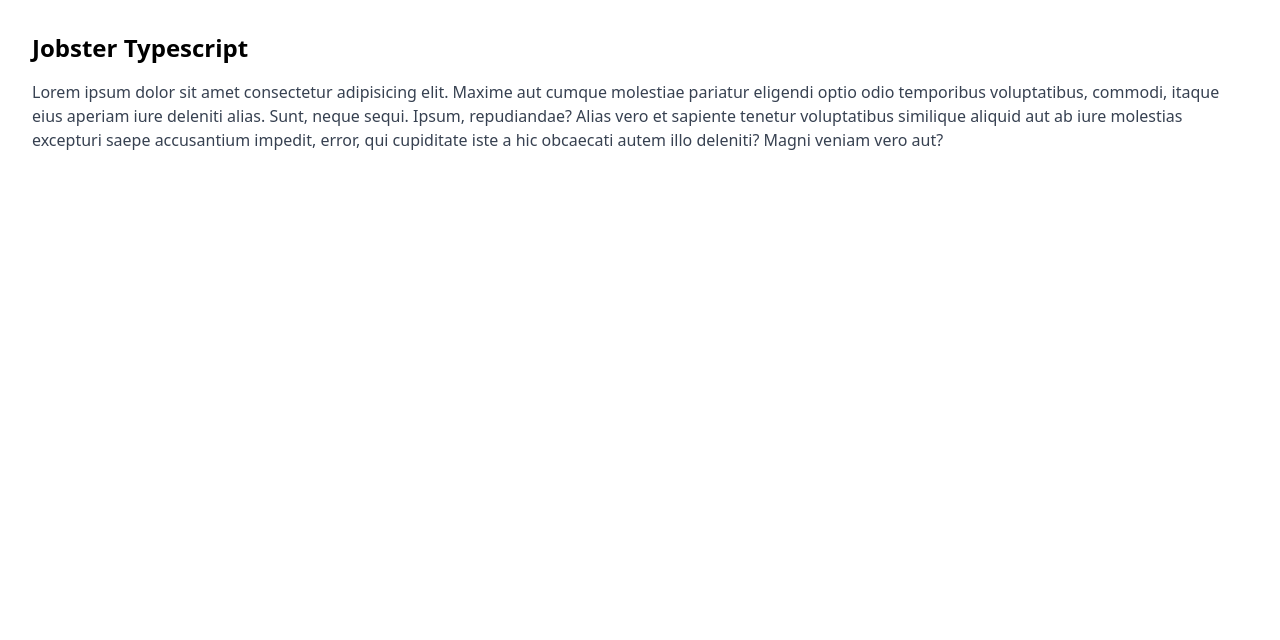
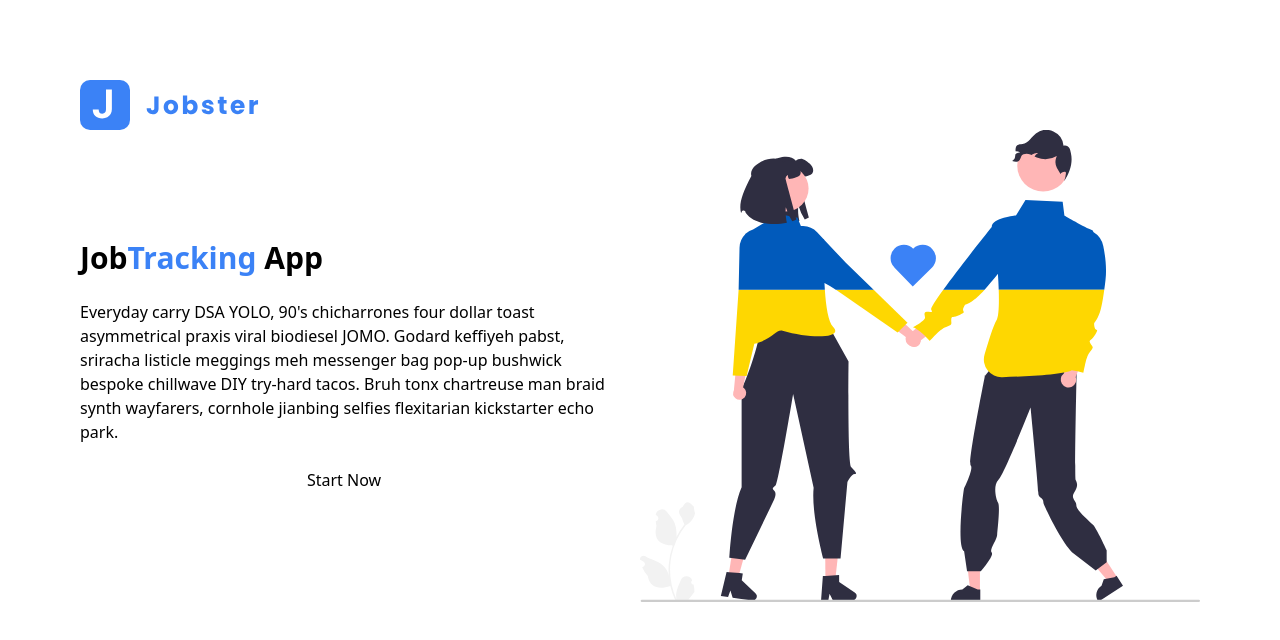
Before and after one commit to powiedl/25-jobster-typescript, a React (Vite) app: page / in a window 1280 px wide. Shown: the top 640 px of the page. Built offline with nearby package versions, Linux system fonts and the light colour scheme.

Commit message:
Landing page added

```diff
--- a/src/App.tsx
+++ b/src/App.tsx
@@ -1,16 +1,8 @@
+import Landing from './pages/landing';
 function App() {
   return (
-    <div className='p-8'>
-      <h1 className='font-bold text-2xl capitalize'>jobster typescript</h1>
-      <p className='mt-4 text-gray-700'>
-        Lorem ipsum dolor sit amet consectetur adipisicing elit. Maxime aut
-        cumque molestiae pariatur eligendi optio odio temporibus voluptatibus,
-        commodi, itaque eius aperiam iure deleniti alias. Sunt, neque sequi.
-        Ipsum, repudiandae? Alias vero et sapiente tenetur voluptatibus
-        similique aliquid aut ab iure molestias excepturi saepe accusantium
-        impedit, error, qui cupiditate iste a hic obcaecati autem illo deleniti?
-        Magni veniam vero aut?
-      </p>
+    <div>
+      <Landing />
     </div>
   );
 }
--- /dev/null
+++ b/src/pages/landing.tsx
@@ -0,0 +1,29 @@
+import logo from '../assets/images/logo.svg';
+import main from '../assets/images/main.svg';
+const Landing = () => {
+  return (
+    <main className='m-4 sm:m-6 md:m-8 lg:m-12 xl:m-20'>
+      <nav>
+        <img src={logo} alt='logo' />
+      </nav>
+      <div className='container grid md:grid-cols-2 grid-cols-1'>
+        <div className='flex flex-col gap-y-6 justify-center mr-8 my-12'>
+          <h1 className='text-3xl font-semibold'>
+            Job<span className='text-blue-500 font-bold'>Tracking</span> App
+          </h1>
+          <p>
+            Everyday carry DSA YOLO, 90's chicharrones four dollar toast
+            asymmetrical praxis viral biodiesel JOMO. Godard keffiyeh pabst,
+            sriracha listicle meggings meh messenger bag pop-up bushwick bespoke
+            chillwave DIY try-hard tacos. Bruh tonx chartreuse man braid synth
+            wayfarers, cornhole jianbing selfies flexitarian kickstarter echo
+            park.
+          </p>
+          <button className='button'>Start Now</button>
+        </div>
+        <img className='hidden md:block' src={main} alt='main' />
+      </div>
+    </main>
+  );
+};
+export default Landing;
```
